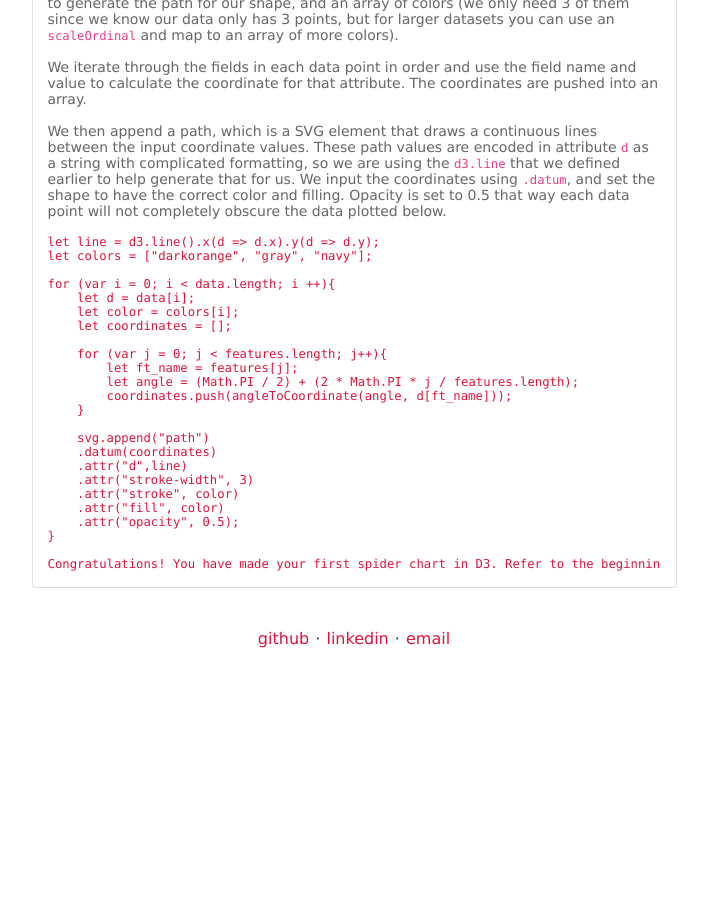
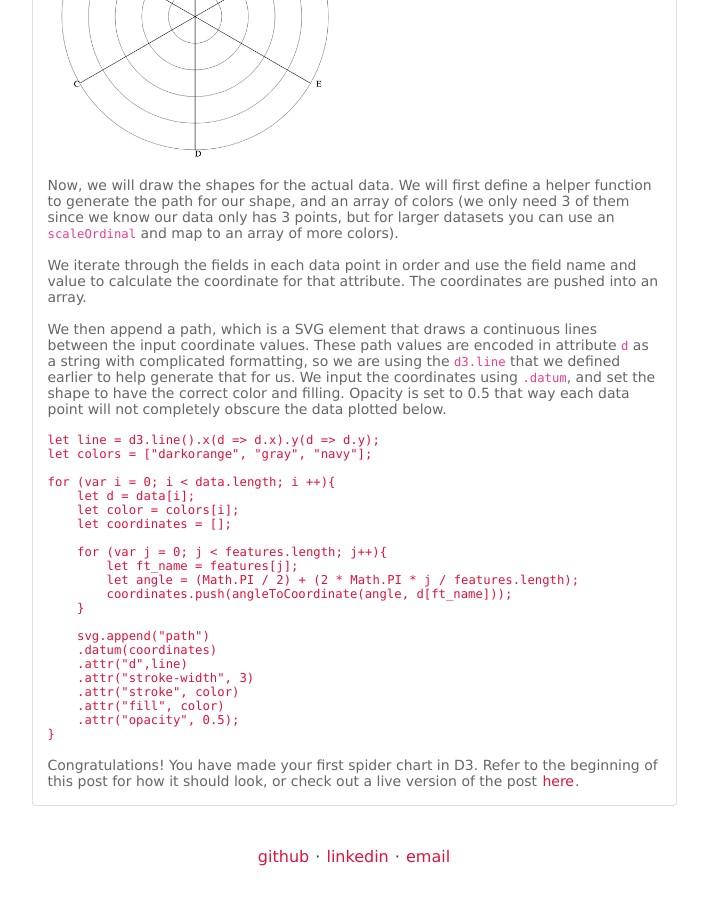
Before and after one commit to yangdanny97/yangdanny97.github.io, a Jekyll site: the page built from _posts/2019-03-01-D3-Spider-Chart.md, in a window 1280 px wide and 900 px high, scrolled down 3316 px. Shown: the whole window, without its empty margins (286-994 px from the left). Built offline with Jekyll 4.4.1, drawn with Linux system fonts in a browser that asks for light colours; Markdown is read by kramdown in place of the engine named in the settings; before the commit the page ends 3998 px from its top, so only the background shows below that.

Commit message:
fixed ending of post and image sizing

````diff
--- a/_posts/2019-03-01-D3-Spider-Chart.md
+++ b/_posts/2019-03-01-D3-Spider-Chart.md
@@ -7,7 +7,7 @@
 
 This is a peek of what the final product should look like.
 
-![console printout](https://yangdanny97.github.io/misc/spider_chart/4.png){: height="px250" width="250"}
+![console printout](https://yangdanny97.github.io/misc/spider_chart/4.png){: height="px300" width="300"}
 
 First to get started we will need some boilerplate code. Create an `index.html` file with the following contents.
 
@@ -68,7 +68,7 @@
 
 The page should look like this now:
 
-![console printout](https://yangdanny97.github.io/misc/spider_chart/1.png){: height="px250" width="250"}
+![console printout](https://yangdanny97.github.io/misc/spider_chart/1.png){: height="px300" width="300"}
 
 Next we will add text labels for the ticks; they will be arranged going up from the center of the chart. We offset the x value by 5 so that the label will not overlap with some of the later lines we will draw. Notice that the y value is not the value output by the radial scale. This is because SVG coordinate systems set the top left as 0,0 (as opposed to our normal system of bottom left being associated with 0,0). That means something that is 500 pixels from the bottom of the SVG has a y value of 100. Something that is 250 pixels up from the center of the SVG (like the text label for 10) will be at y value of 50.
 
@@ -83,7 +83,7 @@
 
 The page should look like this now:
 
-![console printout](https://yangdanny97.github.io/misc/spider_chart/2.png){: height="px250" width="250"}
+![console printout](https://yangdanny97.github.io/misc/spider_chart/2.png){: height="px300" width="300"}
 
 We will now map each feature onto a line extending outwards from the center of the chart. To do this, we need to write a function which maps an angle and value into pixel coordinates using simple trig. The function outputs a JSON object with an x and y field to represent the coordinate.
 
@@ -119,7 +119,7 @@
 
 The page should look like this now:
 
-![console printout](https://yangdanny97.github.io/misc/spider_chart/3.png){: height="px250" width="250"}
+![console printout](https://yangdanny97.github.io/misc/spider_chart/3.png){: height="px300" width="300"}
 
 Now, we will draw the shapes for the actual data. We will first define a helper function to generate the path for our shape, and an array of colors (we only need 3 of them since we know our data only has 3 points, but for larger datasets you can use an `scaleOrdinal` and map to an array of more colors).
 
@@ -150,6 +150,6 @@
     .attr("fill", color)
     .attr("opacity", 0.5);
 }
+```
 
 Congratulations! You have made your first spider chart in D3. Refer to the beginning of this post for how it should look, or check out a live version of the post [here](https://yangdanny97.github.io/misc/spider_chart/).
-```
````
